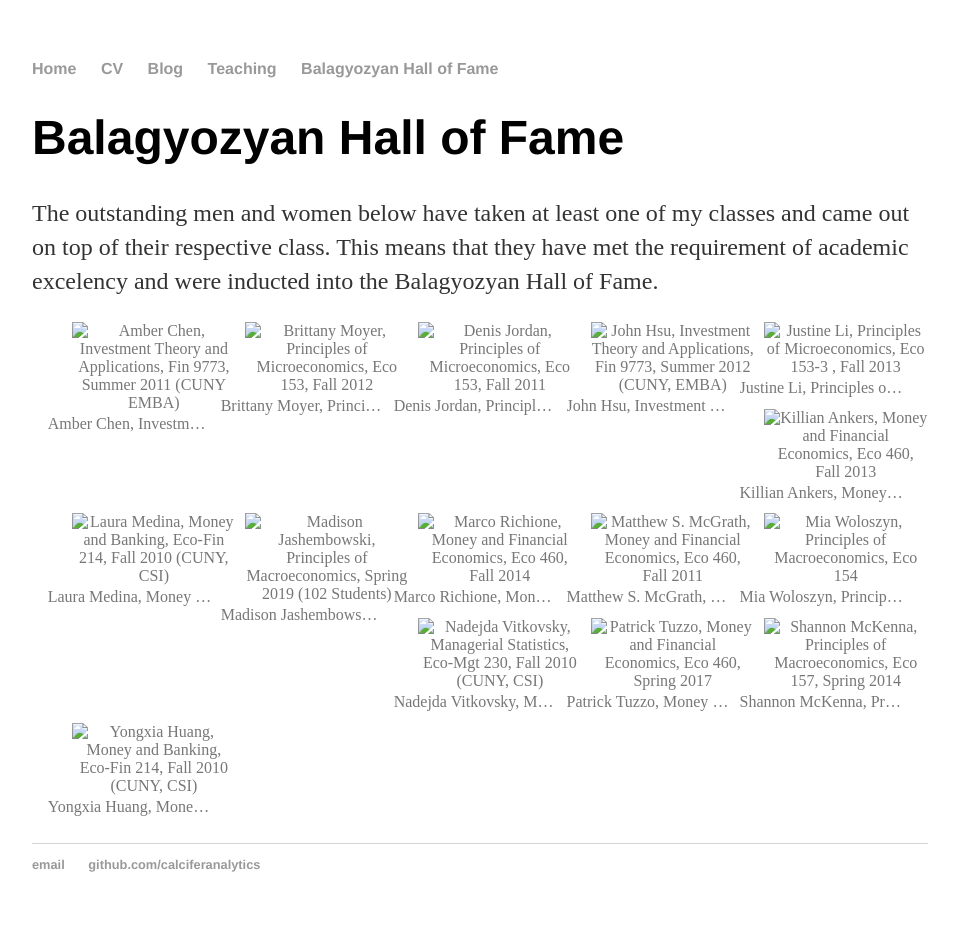
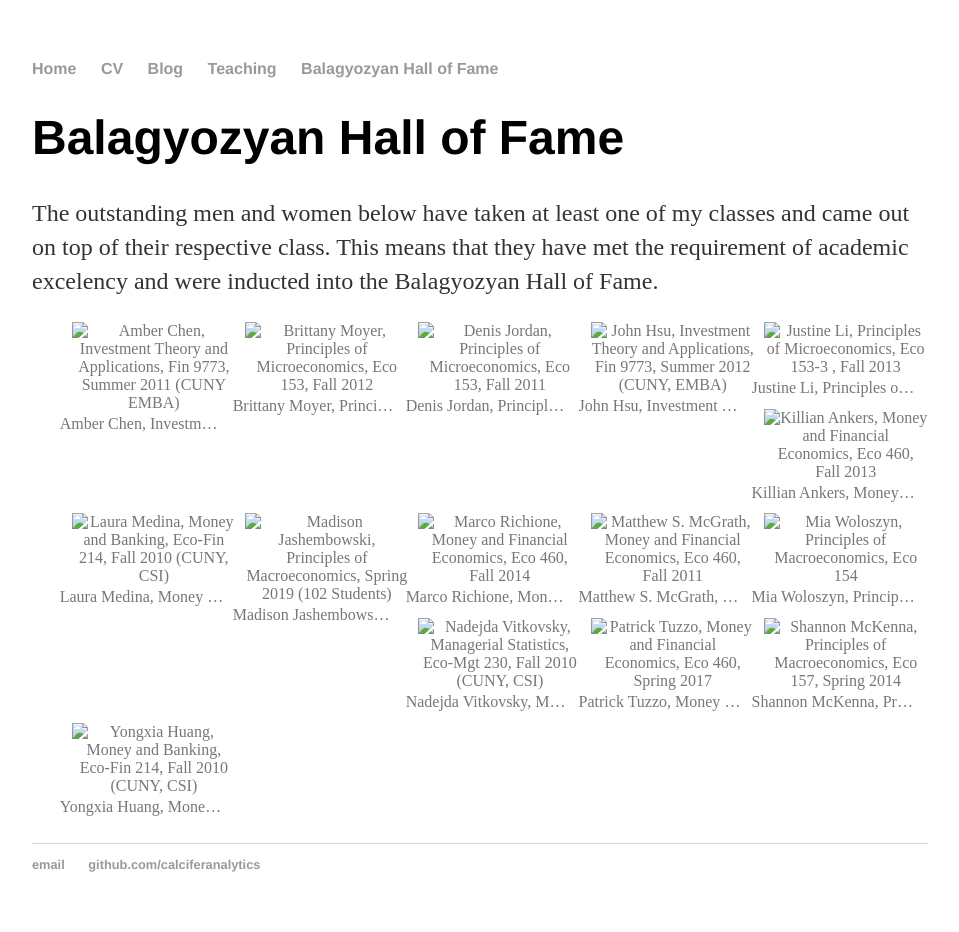
Before and after one commit to calciferanalytics/calciferanalytics.github.io, a Jekyll site: the page built from halloffame/index.html, in a window 1280 px wide. Shown: the whole page, without its empty margins (160-1119 px from the left). Built offline with Jekyll 4.4.1, drawn with Linux system fonts in a browser that asks for light colours.

Commit message:
Update default.html

```diff
--- a/_layouts/default.html
+++ b/_layouts/default.html
@@ -10,7 +10,7 @@
       					}
       				span {
         				position: relative;
-        				left: -24px;
+        				left: -12px;
       					}
     			</style>
 		</head>
```
